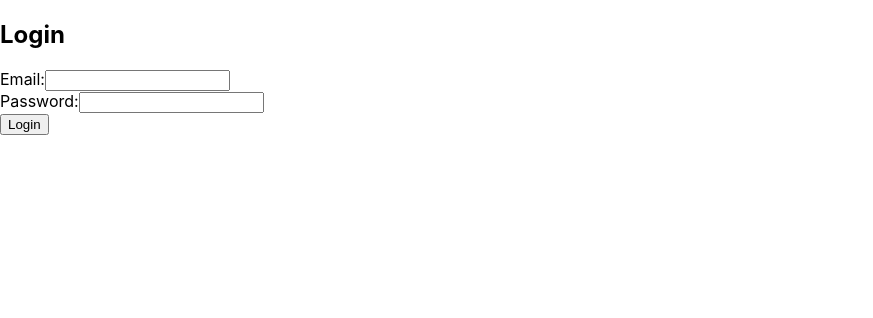
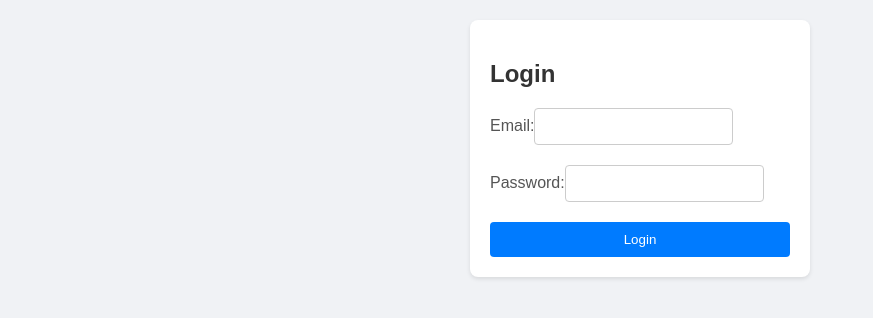
Before and after one commit to Sureshp509/Task_Management, a React (Create React App) app in the folder frontend/: page /login in a window 1280 px wide. Shown: the top 318 px of the page, without its empty margins (0-873 px from the left). Built offline with nearby package versions, Linux system fonts and the light colour scheme.

Commit message:
Updated Css and readme

```diff
--- a/frontend/src/App.js
+++ b/frontend/src/App.js
@@ -9,6 +9,7 @@ function App() {
         <Router>
             <div className="App">
                 <Routes>
+                <Route path="/" element={<Register />} />
                     <Route path="/login" element={<Login />} />
                     <Route path="/register" element={<Register />} />
                     <Route path="/tasks" element={<TaskList />} />
--- a/frontend/src/components/Login.js
+++ b/frontend/src/components/Login.js
@@ -20,8 +20,9 @@ const Login = () => {
 
     return (
         <div>
+
+            <form onSubmit={handleSubmit}>
             <h2>Login</h2>
-            <form onSubmit={handleSubmit}>
                 <div>
                     <label>Email:</label>
                     <input type="email" value={email} onChange={(e) => setEmail(e.target.value)} required />
--- a/frontend/src/components/Register.js
+++ b/frontend/src/components/Register.js
@@ -20,8 +20,9 @@ const Register = () => {
 
     return (
         <div>
+
+            <form onSubmit={handleSubmit}>
             <h2>Register</h2>
-            <form onSubmit={handleSubmit}>
                 <div>
                     <label>Username:</label>
                     <input type="text" value={username} onChange={(e) => setUsername(e.target.value)} required />
--- a/frontend/src/components/TaskList.js
+++ b/frontend/src/components/TaskList.js
@@ -24,16 +24,17 @@ const TaskList = () => {
 
     return (
         <div>
-            <h2>Tasks</h2>
+            <center><h2>Tasks</h2></center>
             <TaskForm />
             <div>
-                <label>Filter by status:</label>
+               <center><label>Filter by status:</label>
                 <select onChange={(e) => setFilter(e.target.value)} value={filter}>
                     <option value="all">All</option>
                     <option value="pending">Pending</option>
                     <option value="in-progress">In Progress</option>
                     <option value="completed">Completed</option>
                 </select>
+                </center>
             </div>
             <ul>
                 {filteredTasks.map(task => (
--- a/frontend/src/index.css
+++ b/frontend/src/index.css
@@ -1,13 +1,100 @@
 body {
+  font-family: Arial, sans-serif;
+  background-color: #f0f2f5;
   margin: 0;
-  font-family: -apple-system, BlinkMacSystemFont, 'Segoe UI', 'Roboto', 'Oxygen',
-    'Ubuntu', 'Cantarell', 'Fira Sans', 'Droid Sans', 'Helvetica Neue',
-    sans-serif;
-  -webkit-font-smoothing: antialiased;
-  -moz-osx-font-smoothing: grayscale;
+  padding: 0;
 }
 
-code {
-  font-family: source-code-pro, Menlo, Monaco, Consolas, 'Courier New',
-    monospace;
+h2 {
+  color: #333;
 }
+
+form {
+  display: flex;
+  flex-direction: column;
+  width: 300px;
+  margin: 20px auto;
+  padding: 20px;
+  background-color: #fff;
+  box-shadow: 0 2px 4px rgba(0, 0, 0, 0.1);
+  border-radius: 8px;
+}
+
+label {
+  margin-bottom: 10px;
+  color: #555;
+}
+
+input {
+  margin-bottom: 20px;
+  padding: 10px;
+  border: 1px solid #ccc;
+  border-radius: 4px;
+}
+
+button {
+  padding: 10px;
+  color: #fff;
+  background-color: #007bff;
+  border: none;
+  border-radius: 4px;
+  cursor: pointer;
+  transition: background-color 0.3s ease;
+}
+
+button:hover {
+  background-color: #0056b3;
+}
+
+ul {
+  list-style-type: none;
+  padding: 0;
+}
+
+li {
+  background-color: #fff;
+  margin: 10px auto;
+  padding: 15px;
+  border-radius: 8px;
+  box-shadow: 0 2px 4px rgba(0, 0, 0, 0.1);
+  width: 300px;
+}
+
+li h3 {
+  margin: 0 0 10px 0;
+  color: #007bff;
+}
+
+li p {
+  margin: 5px 0;
+  color: #555;
+}
+
+.login-container {
+  display: flex;
+  flex-direction: column;
+  align-items: center;
+  justify-content: center;
+  height: 100vh;
+}
+
+
+.task-list-container {
+  width: 80%;
+  margin: 0 auto;
+  padding: 20px;
+}
+
+.task-list-container h2 {
+  text-align: center;
+}
+
+.task-item {
+  display: flex;
+  flex-direction: column;
+  align-items: flex-start;
+}
+
+.task-item button {
+  align-self: flex-end;
+}
```
Also changed, not shown: frontend/src/components/Logout.js (added, +20 -0 lines), frontend/src/components/Navbar.js (added, +22 -0 lines), frontend/src/components/Profile.js (added, +39 -0 lines), 1 other file (tests, documents, lock files or other folders).
